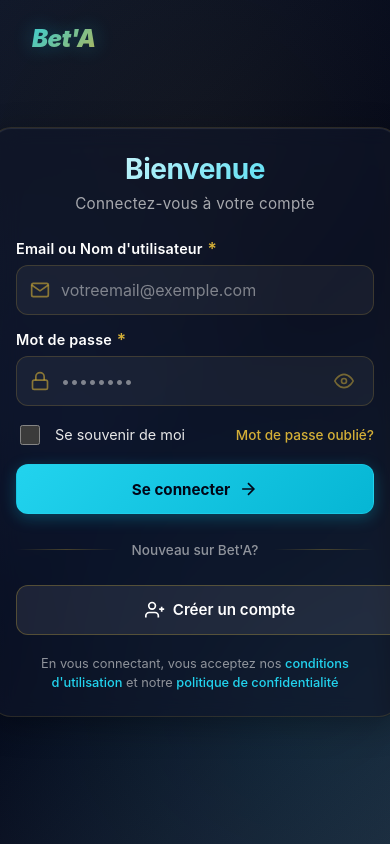
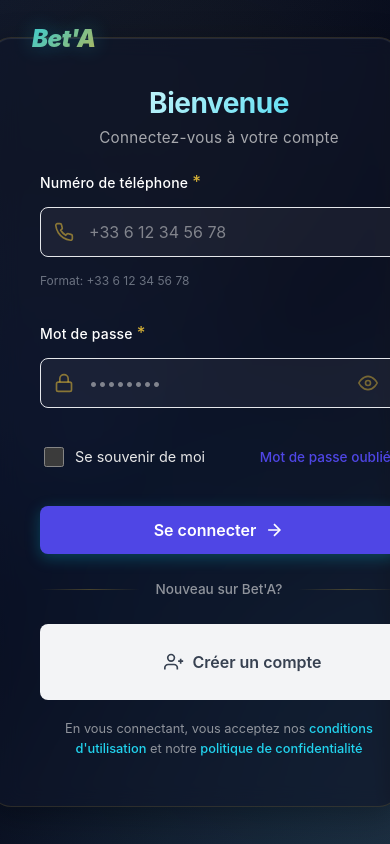
Before and after one commit to krishmey7/casino-app, a Django app: page /connexion/ in a window 390 px wide; the page is wider, and only the part inside the window is pictured. Run offline with Django 5.2, Linux system fonts and the light colour scheme.

Commit message:
Align login form with phone field and apply mobile-first design

```diff
--- a/casino_app/core/templates/core/connexion.html
+++ b/casino_app/core/templates/core/connexion.html
@@ -39,27 +39,28 @@
     <form method="POST" class="auth-form" novalidate>
         {% csrf_token %}
 
-        <!-- Email/Username Field -->
+        <!-- Phone Field -->
         <div class="form-group">
-            <label for="email" class="form-label">
-                <span class="label-text">Email ou Nom d'utilisateur</span>
+            <label for="phone" class="form-label">
+                <span class="label-text">Numéro de téléphone</span>
                 <span class="label-hint">*</span>
             </label>
             <div class="form-input-wrapper">
                 <svg class="input-icon" width="20" height="20" viewBox="0 0 24 24" fill="none" stroke="currentColor" stroke-width="2">
-                    <path d="M4 4h16c1.1 0 2 .9 2 2v12c0 1.1-.9 2-2 2H4c-1.1 0-2-.9-2-2V6c0-1.1.9-2 2-2z"></path>
-                    <polyline points="22 6 12 13 2 6"></polyline>
+                    <path d="M22 16.92v3a2 2 0 0 1-2.18 2 19.79 19.79 0 0 1-8.63-3.07 19.5 19.5 0 0 1-6-6 19.79 19.79 0 0 1-3.07-8.67A2 2 0 0 1 4.11 2h3a2 2 0 0 1 2 1.72 12.84 12.84 0 0 0 .7 2.81 2 2 0 0 1-.45 2.11L8.09 9.91a16 16 0 0 0 6 6l1.27-1.27a2 2 0 0 1 2.11-.45 12.84 12.84 0 0 0 2.81.7A2 2 0 0 1 22 16.92z"></path>
                 </svg>
                 <input
-                    type="text"
+                    type="tel"
                     name="email"
-                    id="email"
+                    id="phone"
                     class="form-input"
-                    placeholder="votreemail@exemple.com"
+                    placeholder="+33 6 12 34 56 78"
                     required
-                    autocomplete="username"
+                    autocomplete="tel"
+                    pattern="^[\+]?[(]?[0-9]{3}[)]?[-\s\.]?[0-9]{3}[-\s\.]?[0-9]{4,6}$"
                 >
             </div>
+            <p class="field-hint">Format: +33 6 12 34 56 78</p>
         </div>
 
         <!-- Password Field -->
@@ -134,6 +135,122 @@
     </p>
 </div>
 
+<style>
+/* Mobile First Design */
+.auth-form-wrapper {
+    width: 100%;
+    max-width: 400px;
+    margin: 0 auto;
+    padding: 1.5rem;
+}
+
+.auth-form {
+    width: 100%;
+}
+
+.form-input {
+    width: 100%;
+    padding: 0.875rem 1rem 0.875rem 3rem;
+    font-size: 1rem;
+    border: 1px solid #e5e7eb;
+    border-radius: 0.5rem;
+    transition: border-color 0.2s ease;
+}
+
+.form-input:focus {
+    outline: none;
+    border-color: #4f46e5;
+}
+
+.btn {
+    width: 100%;
+    min-height: 48px;
+    padding: 0.875rem 1.5rem;
+    font-size: 1rem;
+    font-weight: 600;
+    border-radius: 0.5rem;
+    display: flex;
+    align-items: center;
+    justify-content: center;
+    gap: 0.5rem;
+    cursor: pointer;
+    transition: all 0.2s ease;
+    border: none;
+}
+
+.btn-login-primary {
+    background: #4f46e5;
+    color: white;
+}
+
+.btn-login-primary:hover {
+    background: #4338ca;
+}
+
+.btn-signup-secondary {
+    background: #f3f4f6;
+    color: #374151;
+}
+
+.btn-signup-secondary:hover {
+    background: #e5e7eb;
+}
+
+.form-group {
+    margin-bottom: 1.25rem;
+}
+
+.form-label {
+    display: block;
+    margin-bottom: 0.5rem;
+    font-size: 0.875rem;
+    font-weight: 500;
+    color: #374151;
+}
+
+.field-hint {
+    margin-top: 0.5rem;
+    font-size: 0.75rem;
+    color: #6b7280;
+}
+
+/* Prevent horizontal scroll */
+body {
+    overflow-x: hidden;
+}
+
+/* Touch-friendly spacing */
+.form-extras {
+    display: flex;
+    justify-content: space-between;
+    align-items: center;
+    margin-bottom: 1.25rem;
+    font-size: 0.875rem;
+}
+
+.checkbox-label {
+    display: flex;
+    align-items: center;
+    gap: 0.5rem;
+    cursor: pointer;
+}
+
+.checkbox-input {
+    width: 1.25rem;
+    height: 1.25rem;
+    accent-color: #4f46e5;
+}
+
+.forgot-link {
+    color: #4f46e5;
+    text-decoration: none;
+}
+
+.forgot-link:hover {
+    text-decoration: underline;
+}
+</style>
+
 <script>
 document.getElementById('togglePassword')?.addEventListener('click', function() {
     const input = document.getElementById('password');
```
Also changed, not shown: casino_app/core/templates/core/inscription.html (+87 -2 lines).
